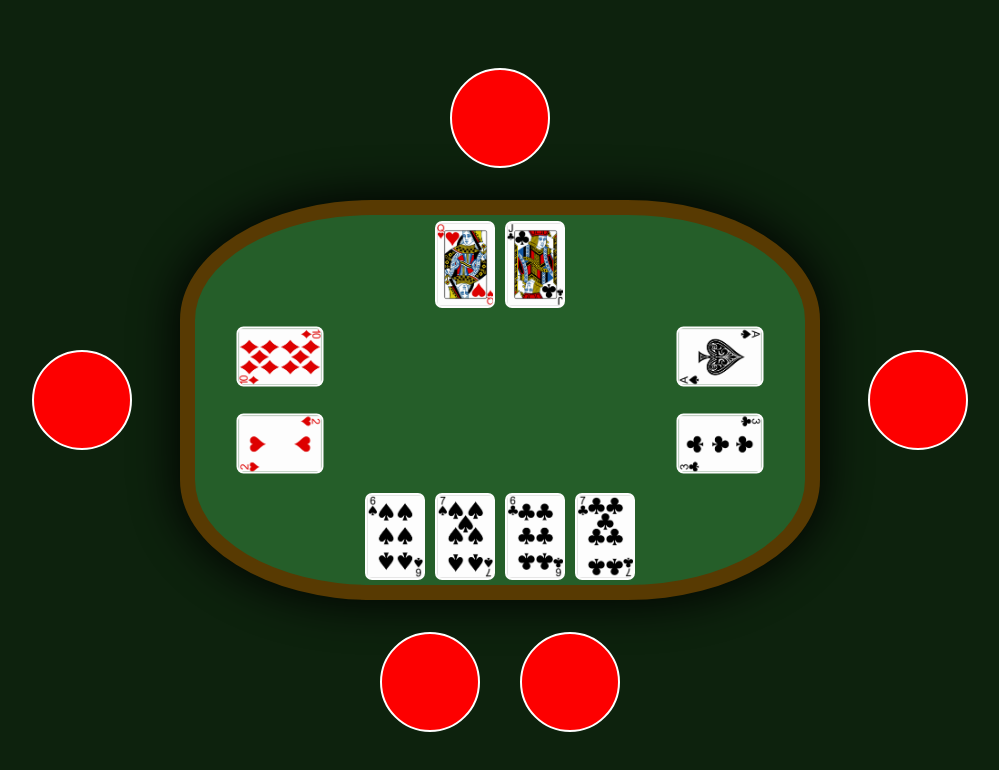
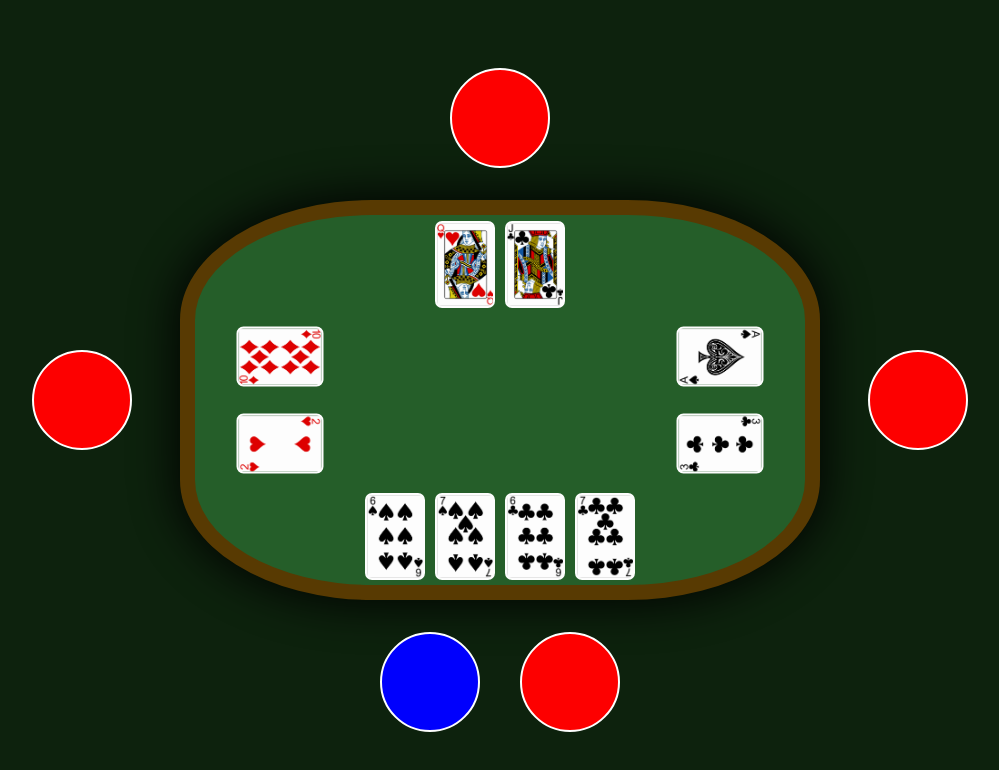
Before and after one commit to SublimedApple58/poker, a React (Vite) app: page / in a window 1280 px wide. Both pictures are taken after typing "5" into the empty fields and a click on the button "Send number". Shown: the top 770 px of the page, without its empty margins (140-1139 px from the left). Built offline with nearby package versions, Linux system fonts and the light colour scheme.

Commit message:
User colore blu

```diff
--- a/src/components/Player/Player.css
+++ b/src/components/Player/Player.css
@@ -1,5 +1,4 @@
-.player{
-    background: red;
+.player, .user{
     border-radius: 100%;
     height: 100px;
     width: 100px;
@@ -14,6 +13,14 @@
     animation-fill-mode: forwards;
 }
 
+.user{
+    background: blue;
+}
+
+.player {
+    background: red;
+}
+
 .left .player{
     margin-right: 15%
 }
@@ -26,6 +33,6 @@
     margin-bottom: 5%;
 }
 
-.bottom .player{
+.bottom .player, .bottom .user{
     margin-top: 5%;
 }
--- a/src/components/Player/Player.tsx
+++ b/src/components/Player/Player.tsx
@@ -1,9 +1,16 @@
+import { useEffect} from 'react';
 import './Player.css'
 
-function Player(){
+function Player(props:{isUser: boolean}){
+
+    useEffect(()=>{
+    }, [])
+
+    const stylePlayer = props.isUser ? 'user' : 'player';
+
     return (
         <>
-                <div className="player"></div>
+                <div className={stylePlayer}></div>
         </>
     )
 }
--- a/src/components/Table/Table.tsx
+++ b/src/components/Table/Table.tsx
@@ -34,7 +34,11 @@ function Table(){
               integerTableSide = Math.trunc(i/4),
               tableSide = 3 - (i - (integerTableSide * 4));
 
-        posizioneGiocatori[tableSide].push(<Player key = {i}/>);
+        if(i==1){
+            posizioneGiocatori[tableSide].push(<Player isUser={true} key = {i}/>);
+        } else {
+            posizioneGiocatori[tableSide].push(<Player isUser={false} key = {i}/>);
+        }
       }
 
 
```
